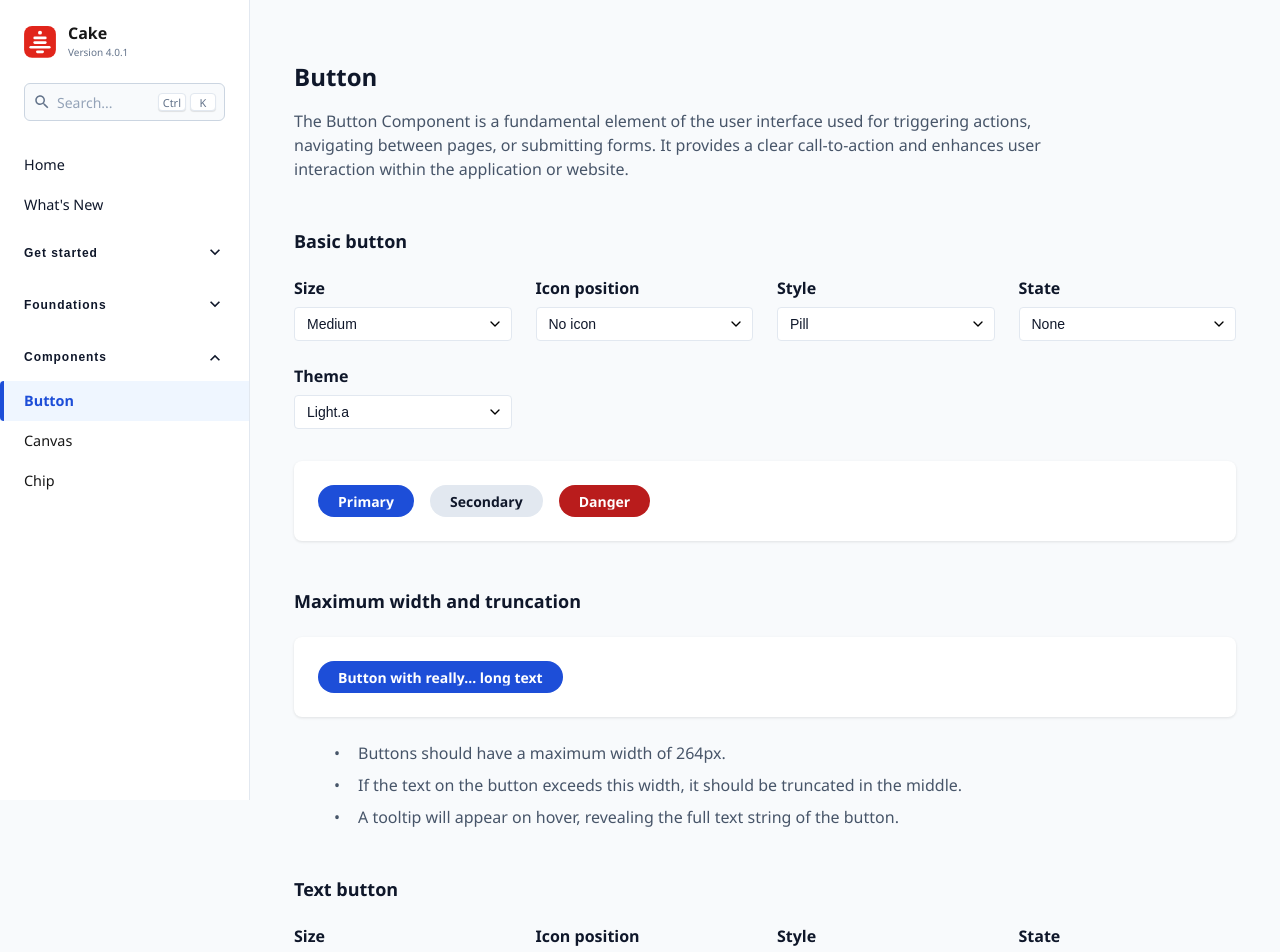
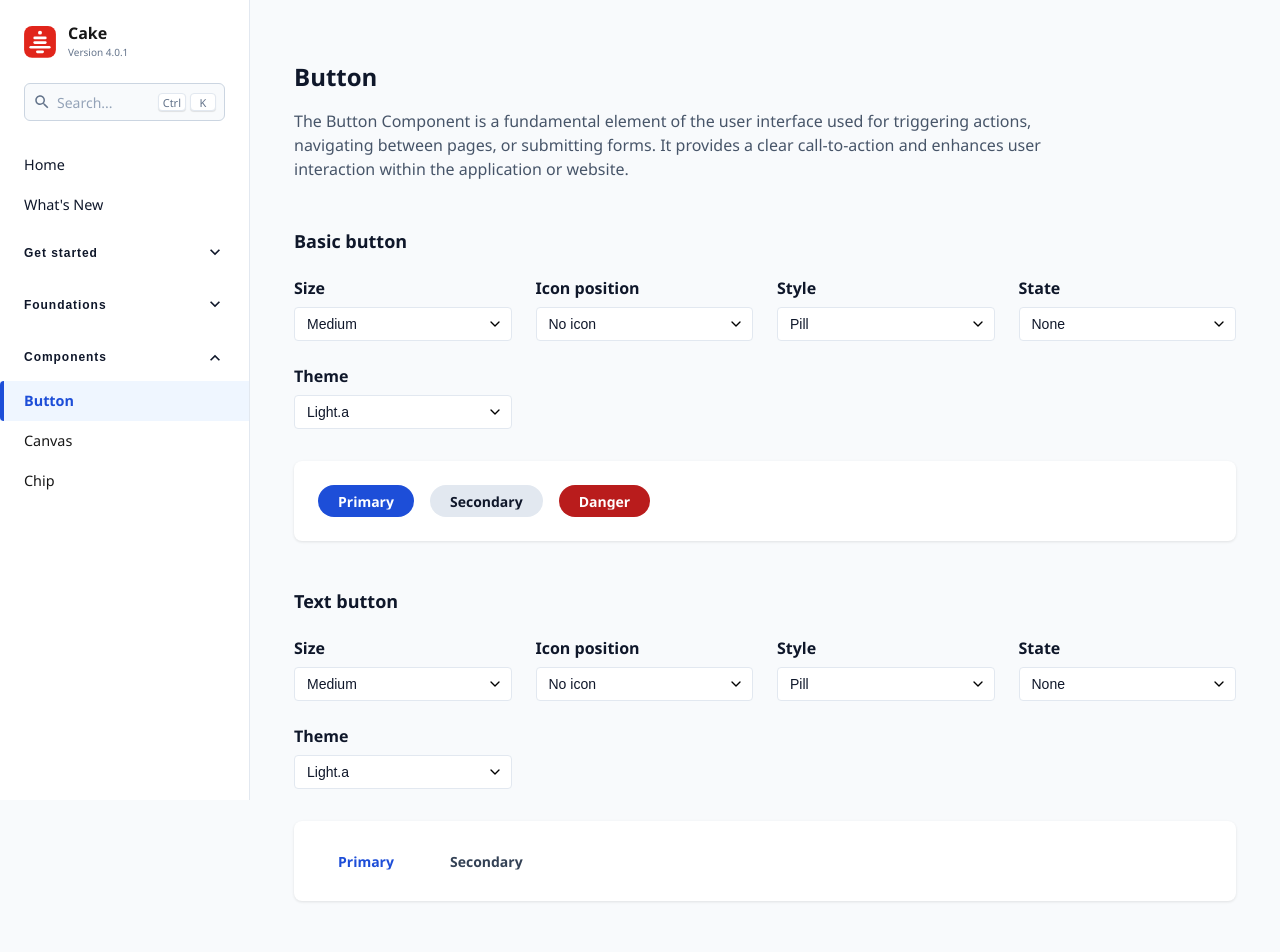
Before and after one commit to cake-admin/cakev2, a React (Create React App) app: page /components/button in a window 1280 px wide. Shown: the top 952 px of the page. Built offline with nearby package versions, Linux system fonts and the light colour scheme.

Commit message:
refactor: remove max width and truncation section from ButtonPage

```diff
--- a/src/pages/ButtonPage.js
+++ b/src/pages/ButtonPage.js
@@ -239,23 +239,6 @@ const ButtonPage = () => {
         </PreviewSection>
       </Section>
 
-      <Section>
-        <SectionTitle>Maximum width and truncation</SectionTitle>
-        <PreviewSection>
-          <Button
-            variant={BUTTON_VARIANTS.PRIMARY}
-            size={BUTTON_SIZES.MEDIUM}
-            label="Button with really... long text"
-          />
-        </PreviewSection>
-        <Description style={{ marginTop: '24px' }} data-has-bullets="true">
-          <ul>
-            <li>Buttons should have a maximum width of 264px.</li>
-            <li>If the text on the button exceeds this width, it should be truncated in the middle.</li>
-            <li>A tooltip will appear on hover, revealing the full text string of the button.</li>
-          </ul>
-        </Description>
-      </Section>
 
       <Section>
         <SectionTitle>Text button</SectionTitle>
```
